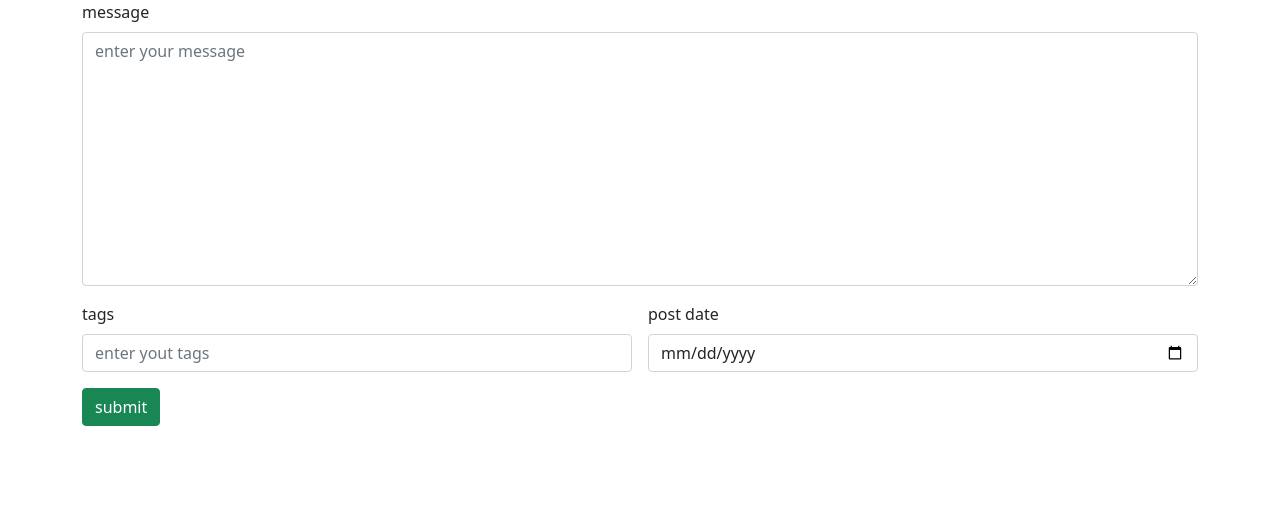
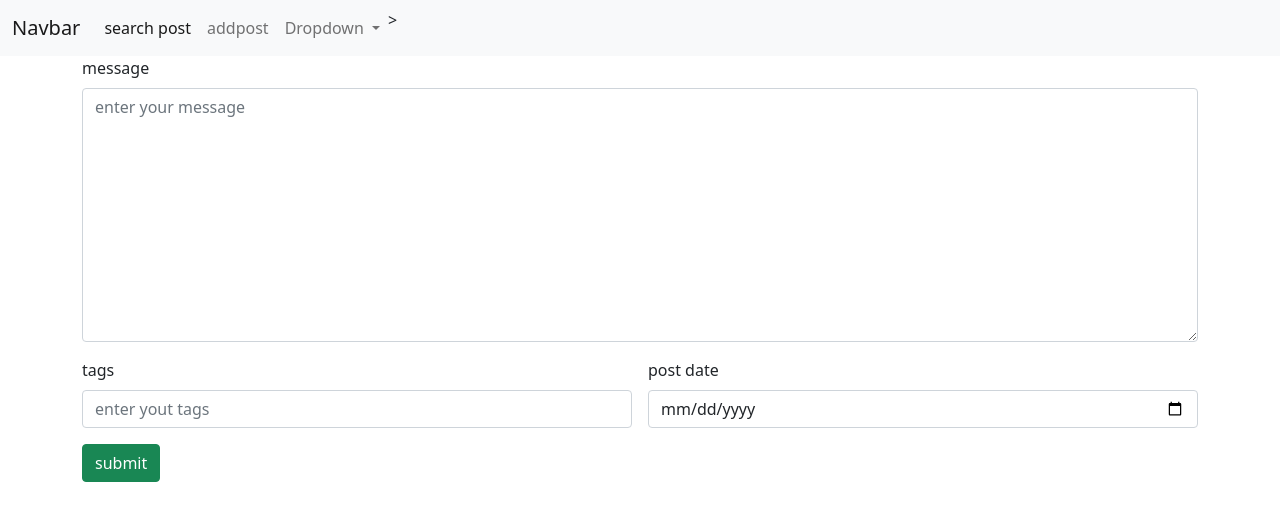
Before and after one commit to ajaydevaraj63/userapp, a plain HTML site: page addpost.html in a window 1280 px wide. Drawn offline with nearby package versions, Linux system fonts and the light colour scheme.

Commit message:
first searchpost  commit

```diff
--- a/addpost.html
+++ b/addpost.html
@@ -9,6 +9,32 @@
     <title>Document</title>
 </head>
 <body>
+    <nav class="navbar navbar-expand-lg navbar-light bg-light">
+        <div class="container-fluid">
+          <a class="navbar-brand" href="#">Navbar</a>
+          <button class="navbar-toggler" type="button" data-bs-toggle="collapse" data-bs-target="#navbarSupportedContent" aria-controls="navbarSupportedContent" aria-expanded="false" aria-label="Toggle navigation">
+            <span class="navbar-toggler-icon"></span>
+          </button>
+          <div class="collapse navbar-collapse" id="navbarSupportedContent">
+            <ul class="navbar-nav me-auto mb-2 mb-lg-0">
+              <li class="nav-item">
+                <a class="nav-link active" aria-current="page" href="searchpost.html">search post</a>
+              </li>
+              <li class="nav-item">
+                <a class="nav-link" href="addpost.html">addpost</a>
+              </li>
+              <li class="nav-item dropdown">
+                <a class="nav-link dropdown-toggle" href="#" id="navbarDropdown" role="button" data-bs-toggle="dropdown" aria-expanded="false">
+                  Dropdown
+                </a>
+
+              </li>
+            >
+            </ul>
+
+          </div>
+        </div>
+      </nav>
     <div class="container">
         <div class="row">
             <div class="col col-12 col-sm-12 col-lg-12">
```
Also changed, not shown: searchpost.html (deleted, +0 -30 lines).
